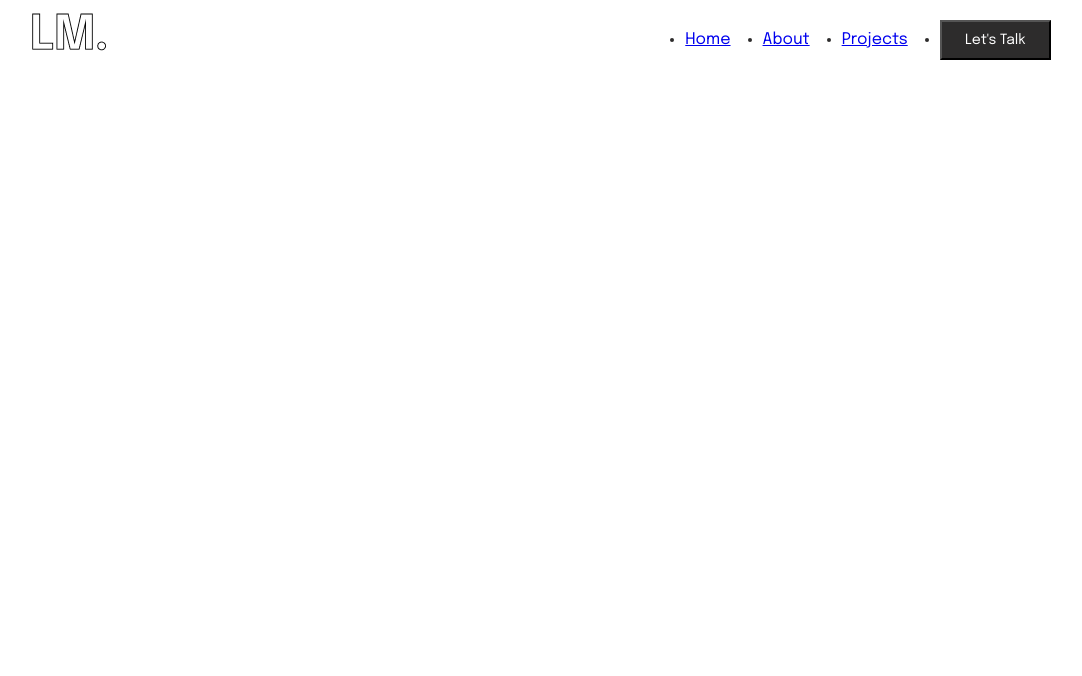
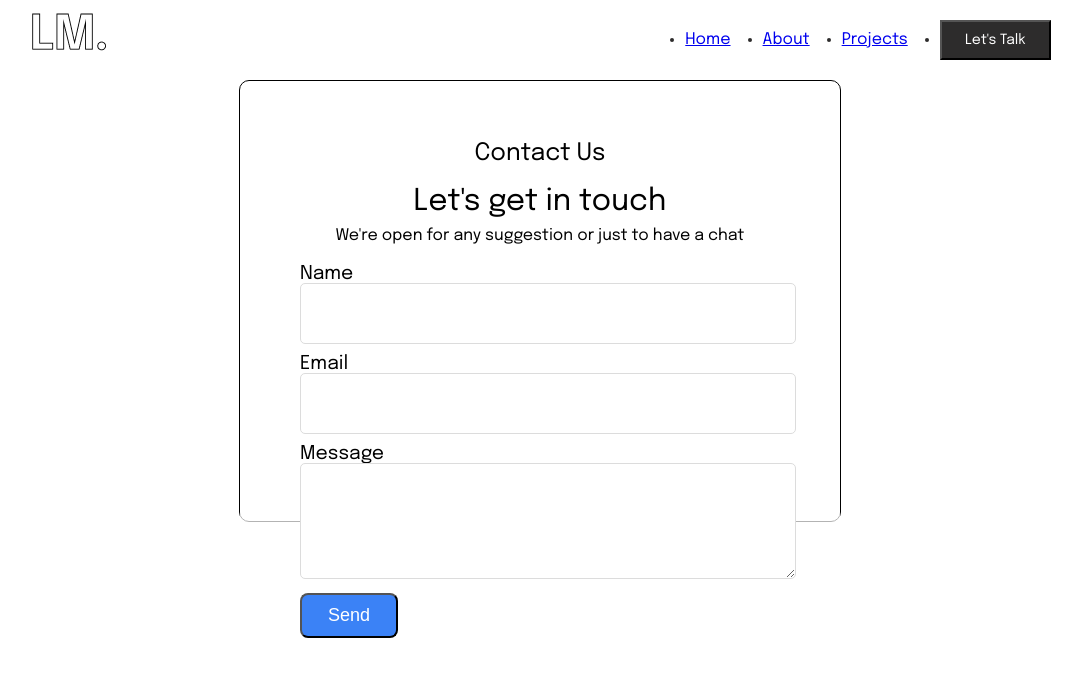
Before and after one commit to lmifflen/portfolio, a React (Create React App) app: page /contact in a window 1280 px wide. Shown: the top 676 px of the page, without its empty margins (100-1182 px from the left). Built offline with nearby package versions, Linux system fonts and the light colour scheme; no server answers.

Commit message:
building contact

```diff
--- a/package.json
+++ b/package.json
@@ -3,9 +3,11 @@
   "version": "0.1.0",
   "private": true,
   "dependencies": {
+    "@emailjs/browser": "^3.6.2",
     "@testing-library/jest-dom": "^5.16.5",
     "@testing-library/react": "^13.3.0",
     "@testing-library/user-event": "^13.5.0",
+    "emailjs": "^4.0.1",
     "react": "^18.2.0",
     "react-dom": "^18.2.0",
     "react-router-dom": "^6.3.0",
--- a/src/App.js
+++ b/src/App.js
@@ -1,5 +1,6 @@
 import { BrowserRouter, Routes, Route } from 'react-router-dom';
 import './app.scss';
+import Contact from './components/Contact/Contact';
 // import About from './components/About/About';
 // import Intro from './components/Intro/Intro';
 import Navbar from './components/Navbar/Navbar';
@@ -14,6 +15,7 @@ function App() {
      <Routes>
      <Route path="/" element={<Home />} />
      {/* <Route path="/about" element={<About />} /> */}
+     <Route path="/contact" element={<Contact />} />
       </Routes>
      </BrowserRouter>
 
--- /dev/null
+++ b/src/components/Contact/Contact.css
@@ -0,0 +1,93 @@
+.formbackground {
+    background-color: rgb(189, 244, 247);
+
+    background-repeat: no-repeat;
+    background-size: cover;
+    height: 90vh;
+    width: 100%;
+    background-position: center;
+  }
+
+  .contactus{
+    font-size: 24px;
+    text-align: center;
+    margin-bottom: 20px;
+  }
+
+  .touch {
+    font-size: 30px;
+    text-align: center;
+    margin-bottom: 10px;
+  }
+
+  .chatform {
+    text-align: center;
+  margin-bottom: 20px;
+  }
+
+  .contactcontainer {
+    width: 600px;
+    margin: 0 auto;
+    height: 55vh;
+    border: 1px solid black;
+    border-radius: 10px;
+  }
+
+  .contactform {
+    display: inline-block;
+    justify-content: center;
+    margin: 0 auto;
+    align-items: center;
+    padding: 60px;
+    background-color: rgba(255,255,255,.7);
+    border-radius: 20px;
+    /* margin-top: 110px; */
+
+  }
+
+  .inputform {
+    width: 100%;
+    height: 45px;
+    padding: 7px;
+    outline: none;
+    border-radius: 5px;
+    border: 1px solid rgb(220, 220, 220);
+    margin-bottom: 10px;
+  }
+
+  .textareaform {
+    max-width: 100%;
+    min-width: 100%;
+    width: 100%;
+    max-height: 100px;
+    min-height: 100px;
+    padding: 7px;
+    outline: none;
+    border-radius: 5px;
+    border: 1px solid rgb(220, 220, 220);
+  }
+
+  .labelform {
+    margin-top: 1rem;
+    font-size: 19px;
+  }
+
+  .inputformsubmit {
+    display: flex;
+    font-size: 18px;
+    padding: 10px 26px;
+    background: rgb(59, 130, 246);
+    border-radius: 8px;
+    color: white;
+    margin-top: 10px;
+  }
+
+  .inputformsubmit:hover:enabled {
+    cursor: pointer;
+    background: rgb(37, 99, 235);
+  }
+  @media screen and (max-width: 940px) {
+    .contactcontainer {
+      width: 100%;
+    }
+  }
--- /dev/null
+++ b/src/components/Contact/Contact.jsx
@@ -0,0 +1,67 @@
+
+import React, { useRef } from "react";
+import emailjs from "@emailjs/browser";
+import "./Contact.css";
+
+
+const serviceId = process.env.REACT_APP_EMAILJS_SERVICE_ID;
+const templateID = process.env.REACT_APP_EMAILJS_TEMPLATE_ID;
+const publicKey = process.env.REACT_APP_EMAILJS_PUBLIC_KEY;
+
+const showAlert = () => {
+  alert("Message sent successfully");
+}
+
+const Contact = () => {
+  const form = useRef();
+
+  const sendEmail = (e) => {
+    e.preventDefault();
+
+
+
+    emailjs
+      .sendForm(
+        serviceId,
+        templateID,
+        form.current,
+        publicKey,
+      )
+      .then(
+        (result) => {
+          e.target.reset()
+          console.log(result.text);
+          console.log("message sent");
+        },
+        (error) => {
+          console.log(error.text);
+        }
+      );
+  };
+
+  return (
+    // <div className="formbackground">
+    //   <div className="formimage">
+        <div className="contactcontainer">
+          <form className="contactform" ref={form} onSubmit={sendEmail}>
+            <div className="contactus">Contact Us</div>
+            <div className="touch">Let's get in touch</div>
+            <div className="chatform">
+              We're open for any suggestion or just to have a chat
+            </div>
+            <label className="labelform">Name</label>
+            <input className="inputform" type="text" name="user_name" />
+            <label className="labelform">Email</label>
+            <input className="inputform" type="email" name="user_email" />
+            <label className="labelform">Message</label>
+            <textarea className="textareaform" name="message" />
+            {/* <input className="inputformsubmit" type="submit" value="Send" /> */}
+            <button className="inputformsubmit" type="submit" value="Send" onClick={showAlert}>Send</button>
+          </form>
+        </div>
+    //   </div>
+    // </div>
+  );
+};
+
+export default Contact;
```
Also changed, not shown: 2 other files (tests, documents, lock files or other folders).
